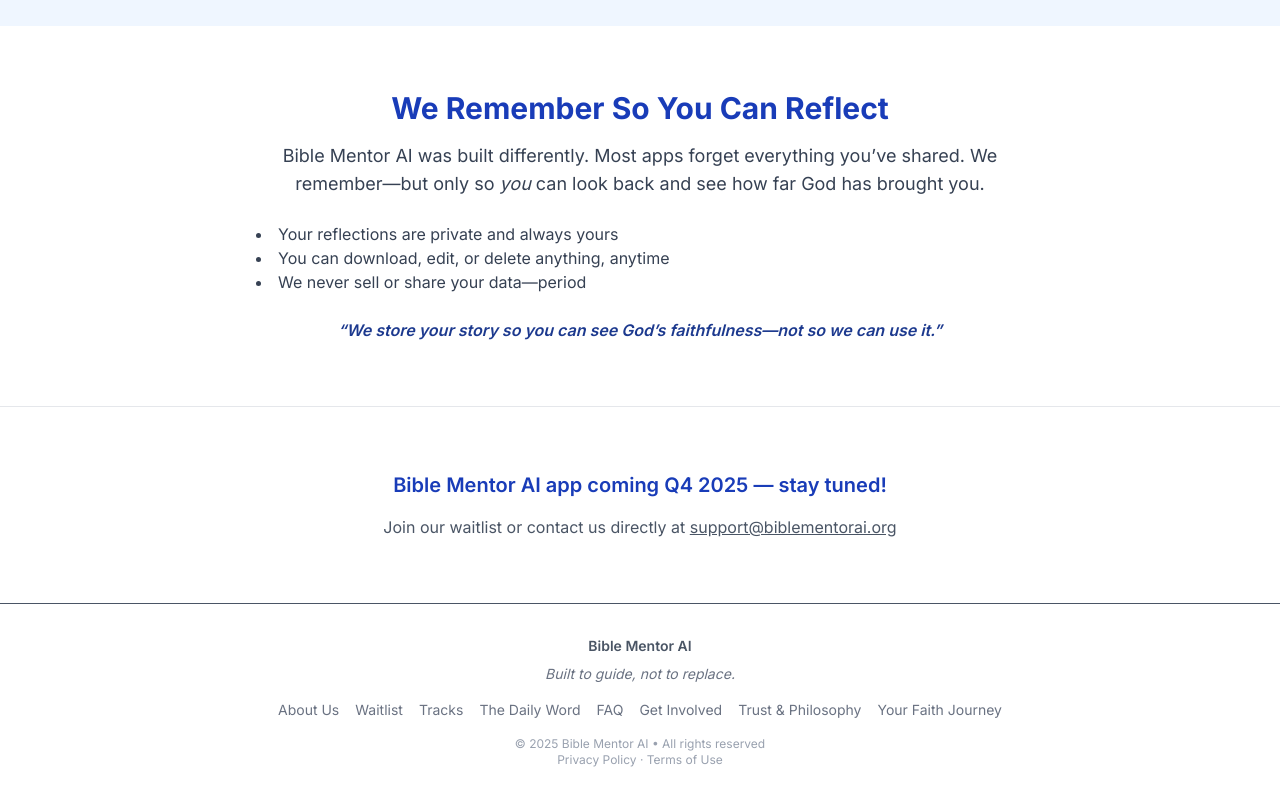
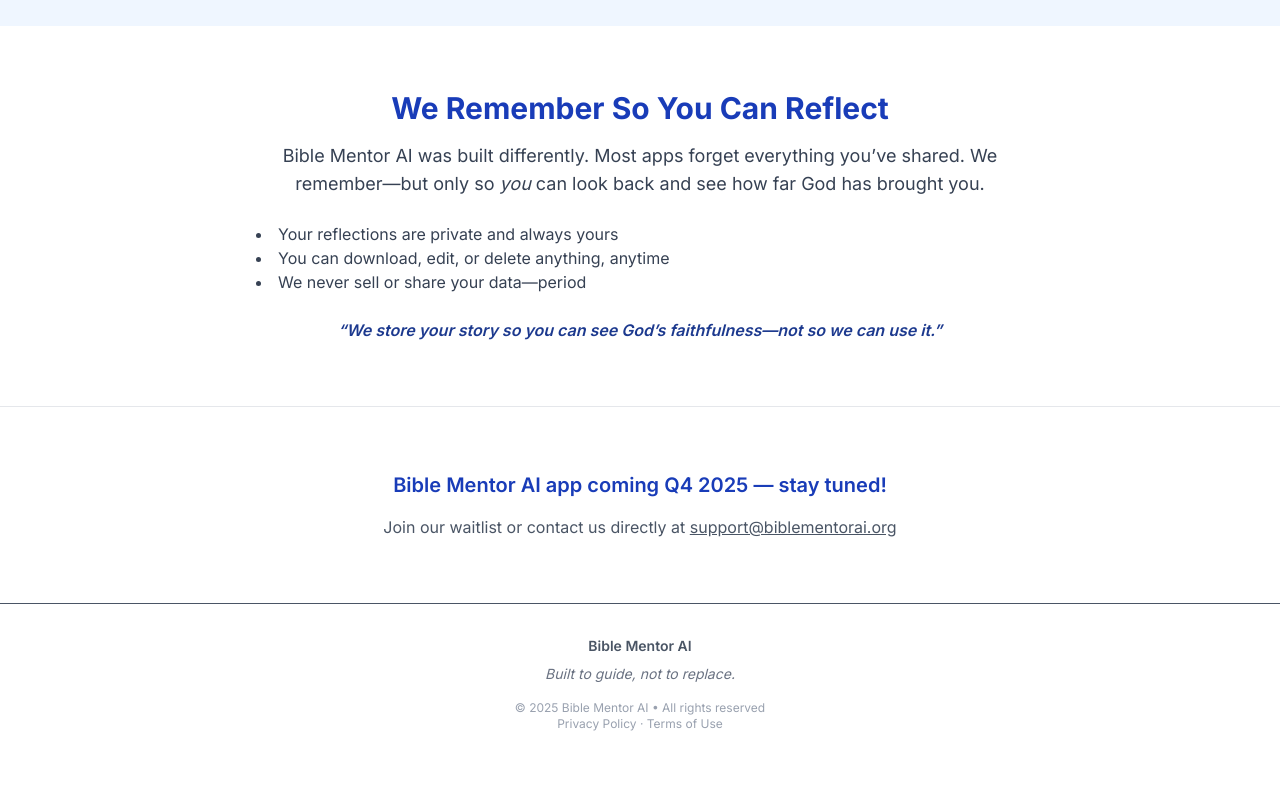
Before and after one commit to houstonmarkw/bible-mentor-ai-frontend, a Next.js app: page / in a window 1280 px wide. Shown: the part 1404-2204 px from the top of the page. After the commit the page ends 2168 px from the top, so only its background shows below. Built offline with nearby package versions, Linux system fonts and the light colour scheme.

Commit message:
Navbar and footer topic alignment

```diff
--- a/src/components/Footer.jsx
+++ b/src/components/Footer.jsx
@@ -5,17 +5,6 @@ const Footer = () => {
     <footer className="bg-white border-t py-8 px-6 md:px-12 text-center text-sm text-gray-600">
       <p className="mb-2 font-semibold">Bible Mentor AI</p>
       <p className="italic text-gray-500 mb-4">Built to guide, not to replace.</p>
-
-      <nav className="flex flex-wrap justify-center gap-4 text-gray-500 mb-4">
-        <Link href="/about" className="hover:text-black">About Us</Link>
-        <Link href="/waitlist-thank-you" className="hover:text-black">Waitlist</Link>
-        <Link href="/tracks" className="hover:text-black">Tracks</Link>
-        <Link href="/daily-word" className="hover:text-black">The Daily Word</Link>
-        <Link href="/faq" className="hover:text-black">FAQ</Link>
-        <Link href="/get-involved" className="hover:text-black">Get Involved</Link>
-        <Link href="/trustpage" className="hover:text-black">Trust &amp; Philosophy</Link>
-        <Link href="/memory" className="hover:text-black">Your Faith Journey</Link>
-      </nav>
 
       <p className="text-xs text-gray-400">© 2025 Bible Mentor AI • All rights reserved</p>
       <p className="text-xs text-gray-400">
--- a/src/components/Navbar.tsx
+++ b/src/components/Navbar.tsx
@@ -31,6 +31,7 @@ export default function Navbar() {
             <Link href="/memory">Your Faith Journey</Link>
             <Link href="/get-involved">Get Involved</Link>
             <Link href="/beliefs">Beliefs</Link>
+            <Link href="/trustpage" className="hover:text-black">Trust &amp; Philosophy</Link>
             <Link href="/faq">FAQ</Link>
           </div>
         </div>
```
